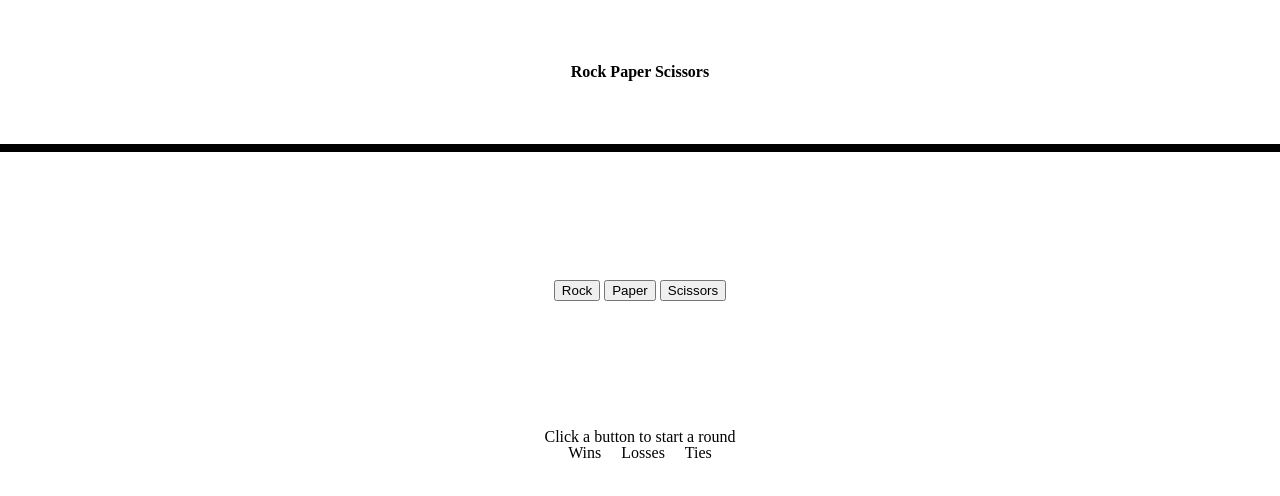
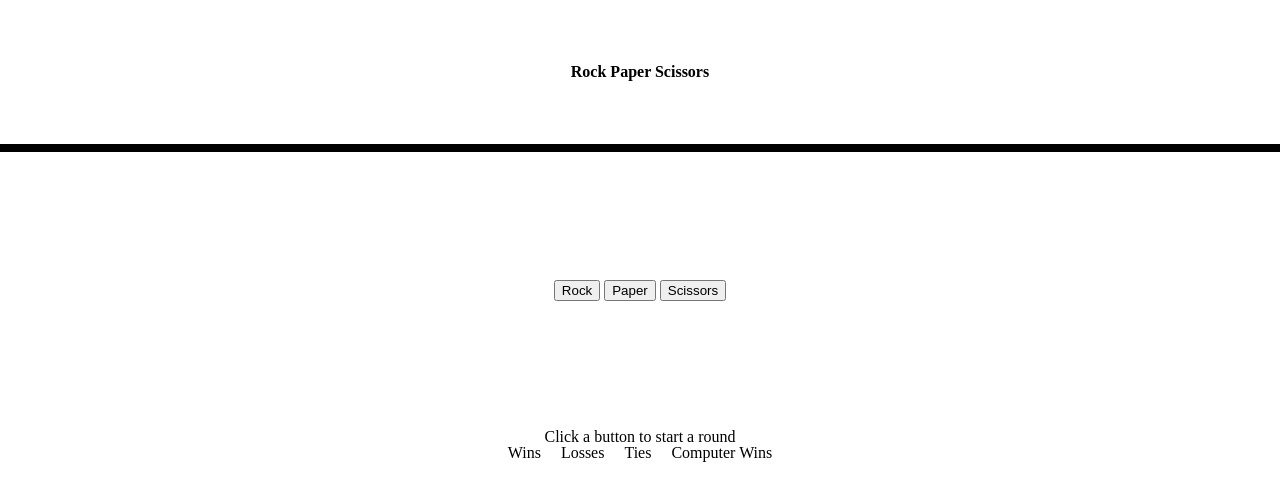
Before and after one commit to kholston/rock_paper_scissors, a plain HTML site: page index.html in a window 1280 px wide. Drawn offline with Linux system fonts and the light colour scheme.

Commit message:
Add  "Computer Wins" to results list

```diff
--- a/index.html
+++ b/index.html
@@ -27,6 +27,7 @@
         <li>Wins</li>
         <li>Losses</li>
         <li>Ties</li>
+        <li>Computer Wins</li>
     </ul>
 
 </div>
```
